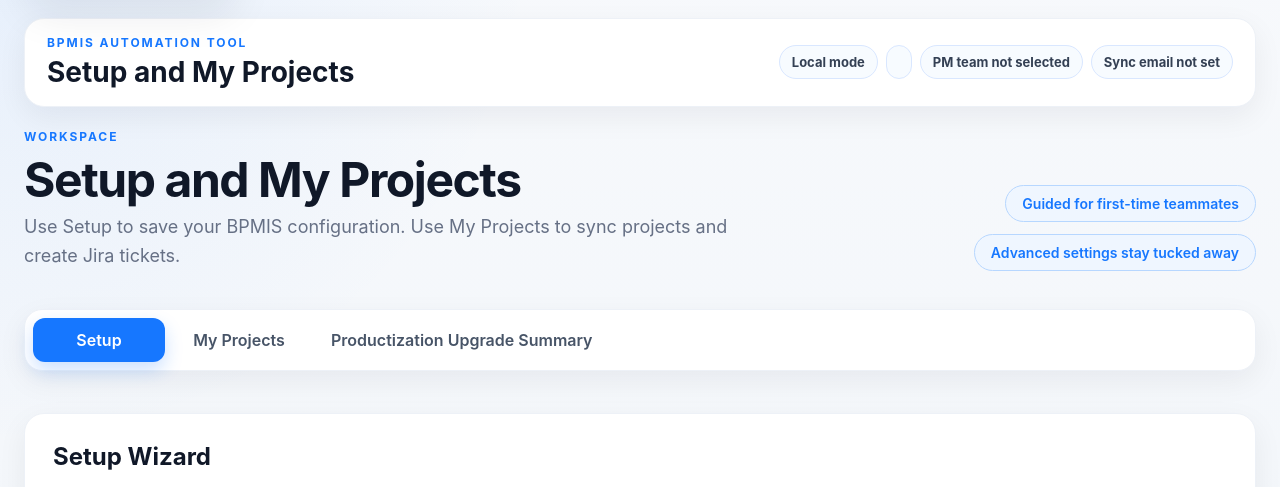
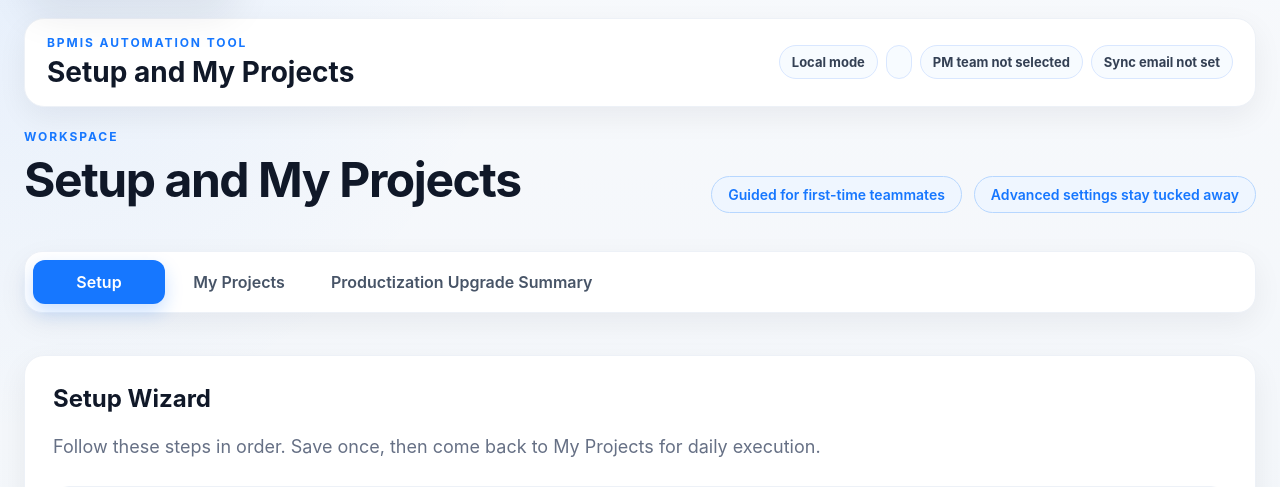
Before and after one commit to xiaodongzheng-sys/Jira-Automation, a Flask app: template templates/index.html in a window 1280 px wide. Shown: the part 91-578 px from the top of the page. Run offline with Flask 3, Linux system fonts and the light colour scheme; the template is opened without the code that fills it, so the values that code supplies are empty; parts of the project's set-up code (start-up, migrations or seed data) failed here and were passed over; some libraries are stand-ins or nearby versions.

Commit message:
Remove workspace helper copy

```diff
--- a/templates/index.html
+++ b/templates/index.html
@@ -25,7 +25,6 @@
       <div>
         <p class="eyebrow">Workspace</p>
         <h2>Setup and My Projects</h2>
-        <p class="step-copy">Use Setup to save your BPMIS configuration. Use My Projects to sync projects and create Jira tickets.</p>
       </div>
       <div class="workspace-rail">
         <span>Guided for first-time teammates</span>
```
